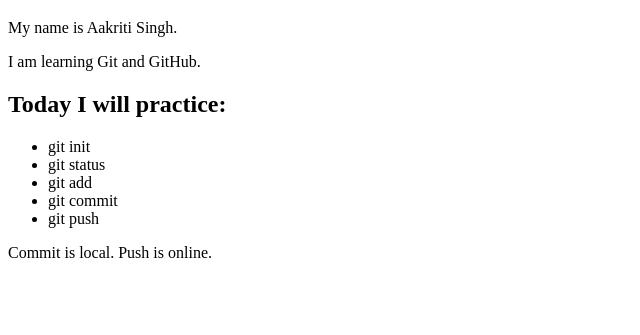
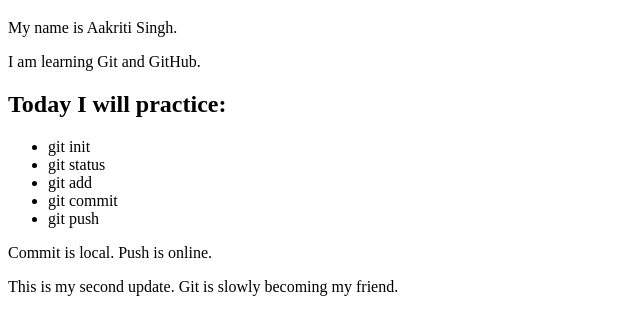
Before and after one commit to 2024a7r057/git-github-assignment, a plain HTML site: page index.html in a window 1280 px wide. Shown: the part 61-396 px from the top of the page, without its empty margins (0-640 px from the left). Drawn offline with Linux system fonts and the light colour scheme.

Commit message:
Added second update

```diff
--- a/index.html
+++ b/index.html
@@ -19,5 +19,6 @@
     </ul>
 
     <p>Commit is local. Push is online.</p>
+    <p>This is my second update. Git is slowly becoming my friend.</p>
 </body>
 </html>
```
